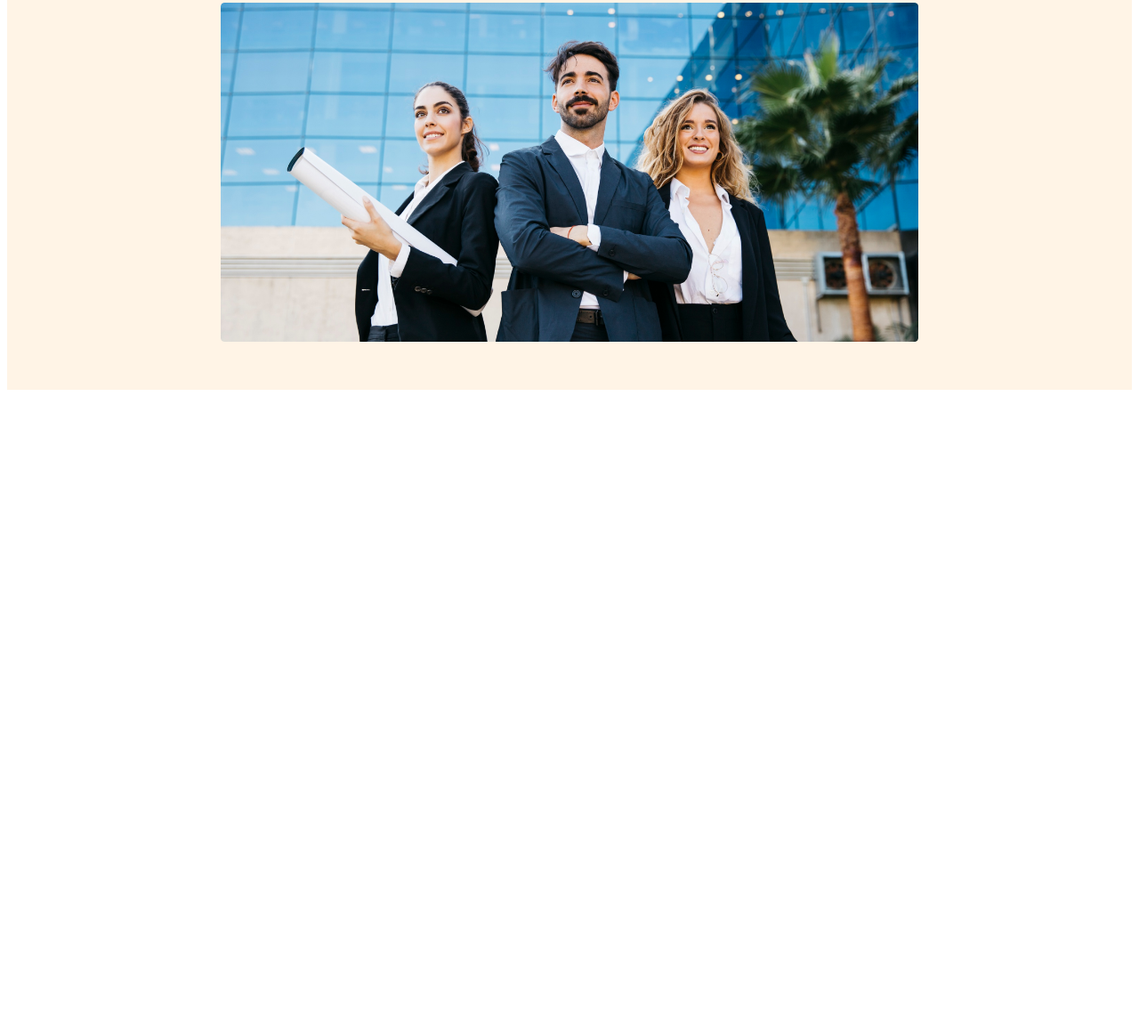
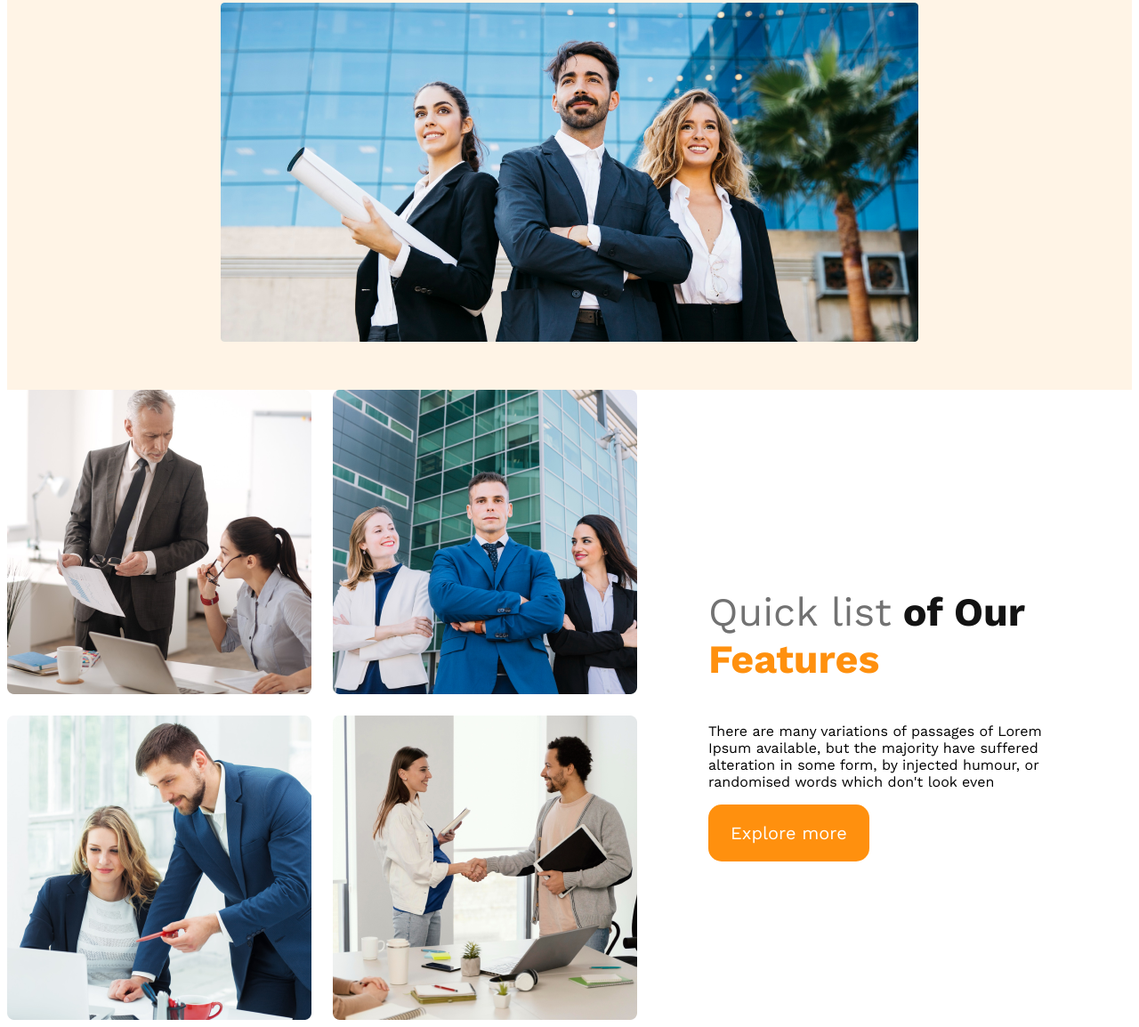
Before and after one commit to Saif1475/G3-WEBSITE, a plain HTML site: page index.html in a window 1280 px wide. Shown: the part 573-1727 px from the top of the page at 89% size. Before the commit the page ends 1019 px from the top, so only its background shows below. Drawn offline with nearby package versions, Linux system fonts and the light colour scheme.

Commit message:
features content

```diff
--- a/index.html
+++ b/index.html
@@ -10,6 +10,7 @@
     <link rel="stylesheet" href="styles/architact.css">
 </head>
 <body>
+    <!-- header stating  -->
     <header>
         <nav>
             <h3 class="nav-title">
@@ -31,8 +32,22 @@
             <img src="images/banner.png" alt="">
         </div>
     </header>
+    <!-- header end  -->
     <main>
-
+        <!-- teams section  -->
+        <section class="teams-container">
+            <div class="teams-img-container">
+                <img src="images/team1.png" alt="">
+                <img src="images/team2.png" alt="">
+                <img src="images/team3.png" alt="">
+                <img src="images/team4.png" alt="">
+            </div>
+            <div class="teams-content">
+                <h3 class="teams-title"><span class="Quick-list">Quick list</span><span class="of-Our"> of Our</span><span class="text-Features"> Features</span></h3>
+                <p class="teams-description">There are many variations of passages of Lorem Ipsum available, but the majority have suffered alteration in some form, by injected humour, or randomised words which don't look even</p>
+                <button class="btn-primary">Explore more</button>
+            </div>
+        </section>
     </main>
     <footer>
 
--- a/styles/architact.css
+++ b/styles/architact.css
@@ -76,3 +76,37 @@ nav li a{
         flex-direction: column;
     }
 }
+
+/* main styles  */
+main{
+    max-width: 1440px;
+    margin: 0 auto;
+}
+.teams-container{
+    display: flex;
+    align-items: center;
+}
+.teams-img-container{
+    display: grid;
+    grid-template-columns: repeat(2,1fr);
+    gap: 1.5rem;
+}
+.teams-content{
+    padding-right: 5rem;
+    padding-left: 5rem;
+}
+.teams-title{
+    font-size:2.8rem;
+}
+.Quick-list{
+    color: var(--Dark-03, #727272);
+    font-weight: 500;
+}
+.of-Our{
+    color: var(--Dark-01, #131313);
+    font-weight: 700;
+}
+.text-Features{
+    color: #FF900E;
+    font-weight: 700;
+}
```
